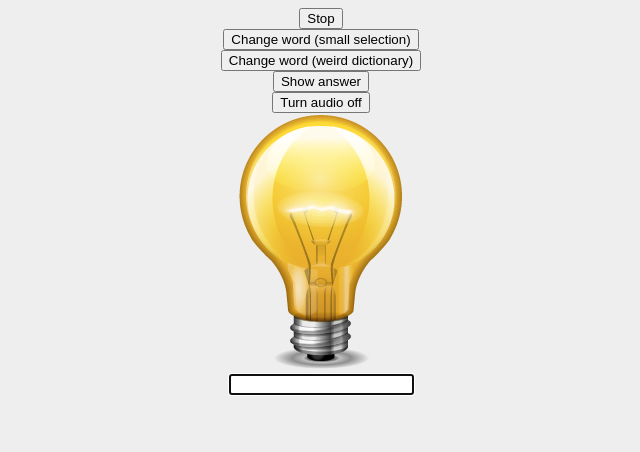
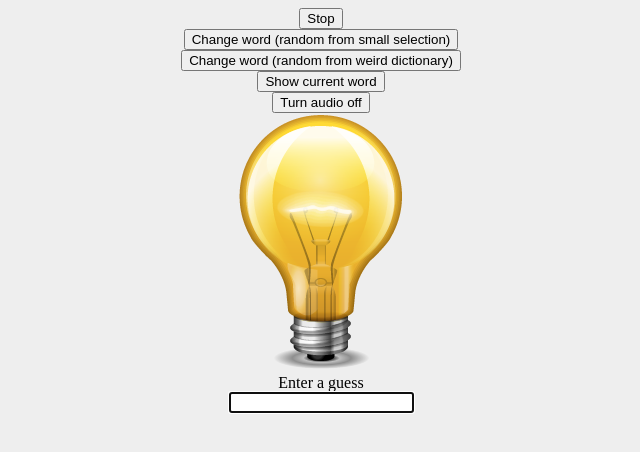
Before and after one commit to Zevgon/morse, a React app: page / in a window 1280 px wide. Both pictures are taken after a click on the button "Start". Shown: the top 452 px of the page, without its empty margins (319-959 px from the left). Built offline with nearby package versions, Linux system fonts and the light colour scheme.

Commit message:
Slightly better ui

```diff
--- a/App.jsx
+++ b/App.jsx
@@ -104,13 +104,13 @@ export default class App extends Component {
           {this.state.running ? 'Stop' : 'Start'}
         </button>
         <button onClick={this.changeWord}>
-          Change word (small selection)
+          Change word (random from small selection)
         </button>
         <button onClick={() => this.changeWord(false)}>
-          Change word (weird dictionary)
+          Change word (random from weird dictionary)
         </button>
         <button onClick={this.toggleAnswer}>
-          {this.state.showAnswer ? 'Hide answer' : 'Show answer'}
+          {this.state.showAnswer ? 'Hide current word' : 'Show current word'}
         </button>
         <button onClick={this.toggleAudio}>
           {this.state.audioOn ? 'Turn audio off' : 'Turn audio on'}
@@ -119,9 +119,10 @@ export default class App extends Component {
           <div>Yay you did it!!</div>
         }
         {this.state.showAnswer &&
-          <div>Answer: {this.state.word}</div>
+          <div>Current word: {this.state.word}</div>
         }
         {this.state.running &&
+          <div className="game-container">
             <MorsePlayer
               speed={300}
               word={this.state.word}
@@ -129,7 +130,7 @@ export default class App extends Component {
               autoPlay
               loop
             />
-        }
+            <div>Enter a guess</div>
             <input
               ref={(node) => { this.inputNode = node; }}
               type="text"
@@ -137,6 +138,8 @@ export default class App extends Component {
               onChange={this.handleGuessChange}
             />
           </div>
+        }
+      </div>
     );
   }
 }
```
Lines whose indentation alone changed are shown as unchanged.
